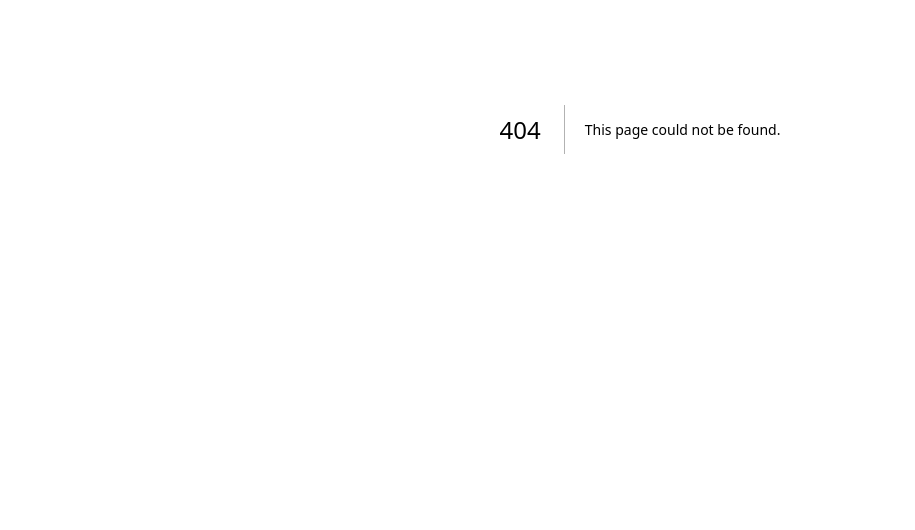
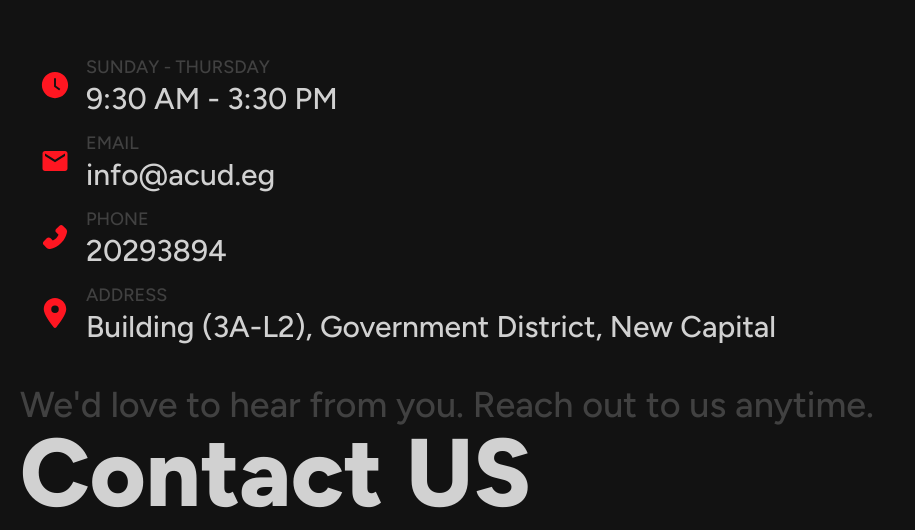
Before and after one commit to omaremadcc/ACUD, a Next.js app: page /contact in a window 1280 px wide. Before the commit this address had no page. Shown: the part 271-801 px from the top of the page, without its empty margins (0-915 px from the left). Built offline with nearby package versions, Linux system fonts and the light colour scheme.

Commit message:
feat: Add ContactHero component

```diff
--- /dev/null
+++ b/app/Components/ContactHero.tsx
@@ -0,0 +1,55 @@
+import { IconType } from "react-icons";
+import { AiFillClockCircle, AiFillPhone } from "react-icons/ai";
+import { FaLocationDot } from "react-icons/fa6";
+import { MdMail } from "react-icons/md";
+
+export default function ContactHero() {
+  return (
+    <section className="flex flex-col justify-end items-start w-screen h-screen gap-10 px-5 py-2">
+      <div className="w-fit pl-5 space-y-3">
+        <Card
+          Icon={AiFillClockCircle}
+          text="Sunday - Thursday"
+          subText="9:30 AM - 3:30 PM"
+        />
+        <Card Icon={MdMail} text="Email" subText="info@acud.eg" />
+        <Card Icon={AiFillPhone} text="Phone" subText="20293894" />
+        <Card
+          Icon={FaLocationDot}
+          text="Address"
+          subText="Building (3A-L2), Government District, New Capital"
+        />
+      </div>
+      <div>
+        <h4 className="text-lg md:text-3xl lg:text-4xl font-medium text-muted-text">
+          We'd love to hear from you. Reach out to us anytime.
+        </h4>
+        <h1 className="text-4xl sm:text-6xl md:text-7xl lg:text-8xl font-extrabold">
+          Contact US
+        </h1>
+      </div>
+    </section>
+  );
+}
+
+function Card({
+  Icon,
+  text,
+  subText,
+}: {
+  Icon: IconType;
+  text: string;
+  subText: string;
+}) {
+  return (
+    <div className="flex gap-4 items-center justify-start">
+      <Icon className="text-primary text-3xl" />
+      <div>
+        <span className="text-muted-text text-lg uppercase font-medium">
+          {text}
+        </span>
+        <p className="text-lg md:text-3xl font-medium">{subText}</p>
+      </div>
+    </div>
+  );
+}
--- /dev/null
+++ b/app/contact/page.tsx
@@ -0,0 +1,13 @@
+import Navbar from "@/app/Components/Navbar";
+import Footer from "@/app/Components/Footer";
+import ContactHero from "@/app/Components/ContactHero";
+
+export default function ContactPage() {
+  return (
+    <main className="flex flex-col min-h-screen">
+      {/*<Navbar />*/}
+      <ContactHero />
+      {/*<Footer />*/}
+    </main>
+  );
+}
```
